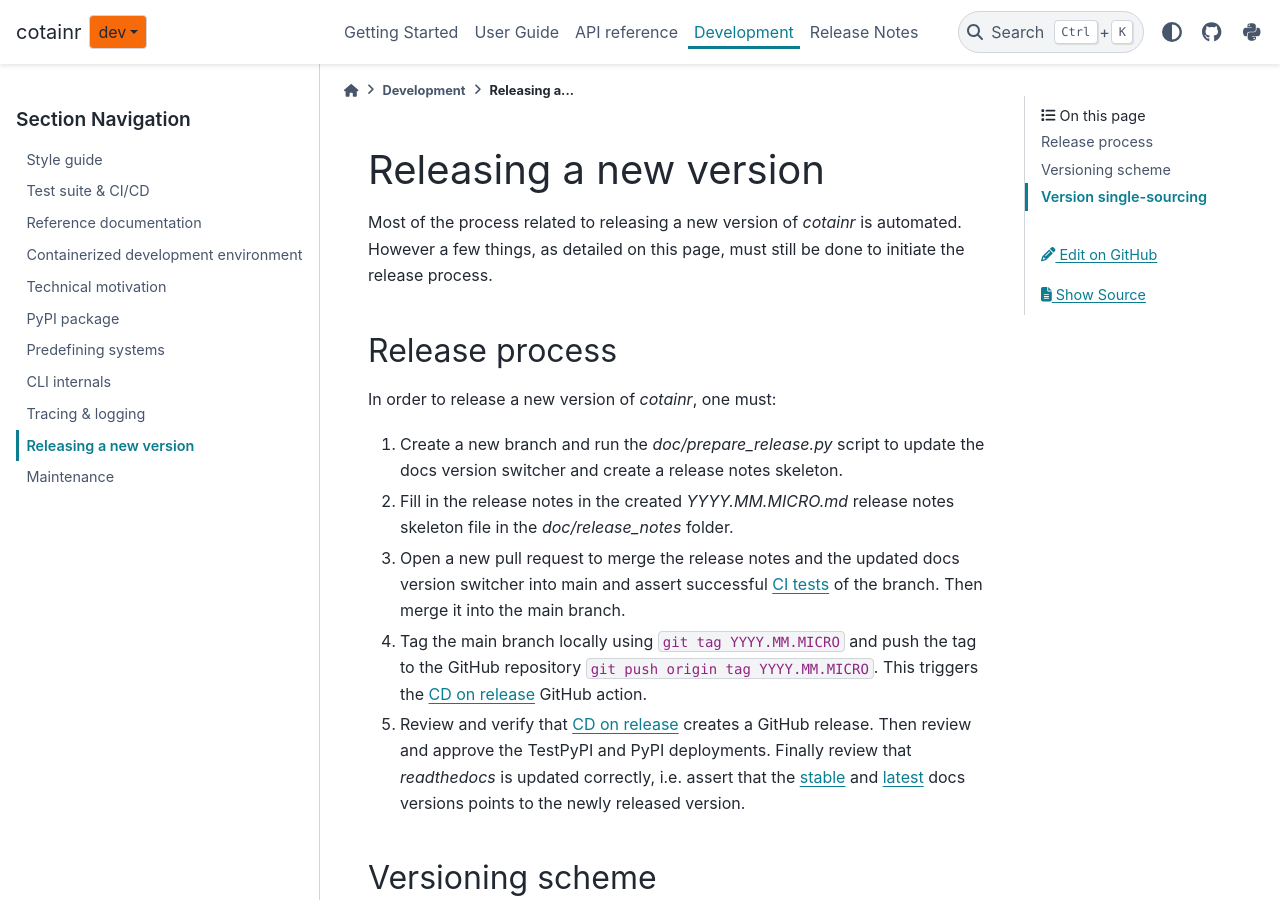
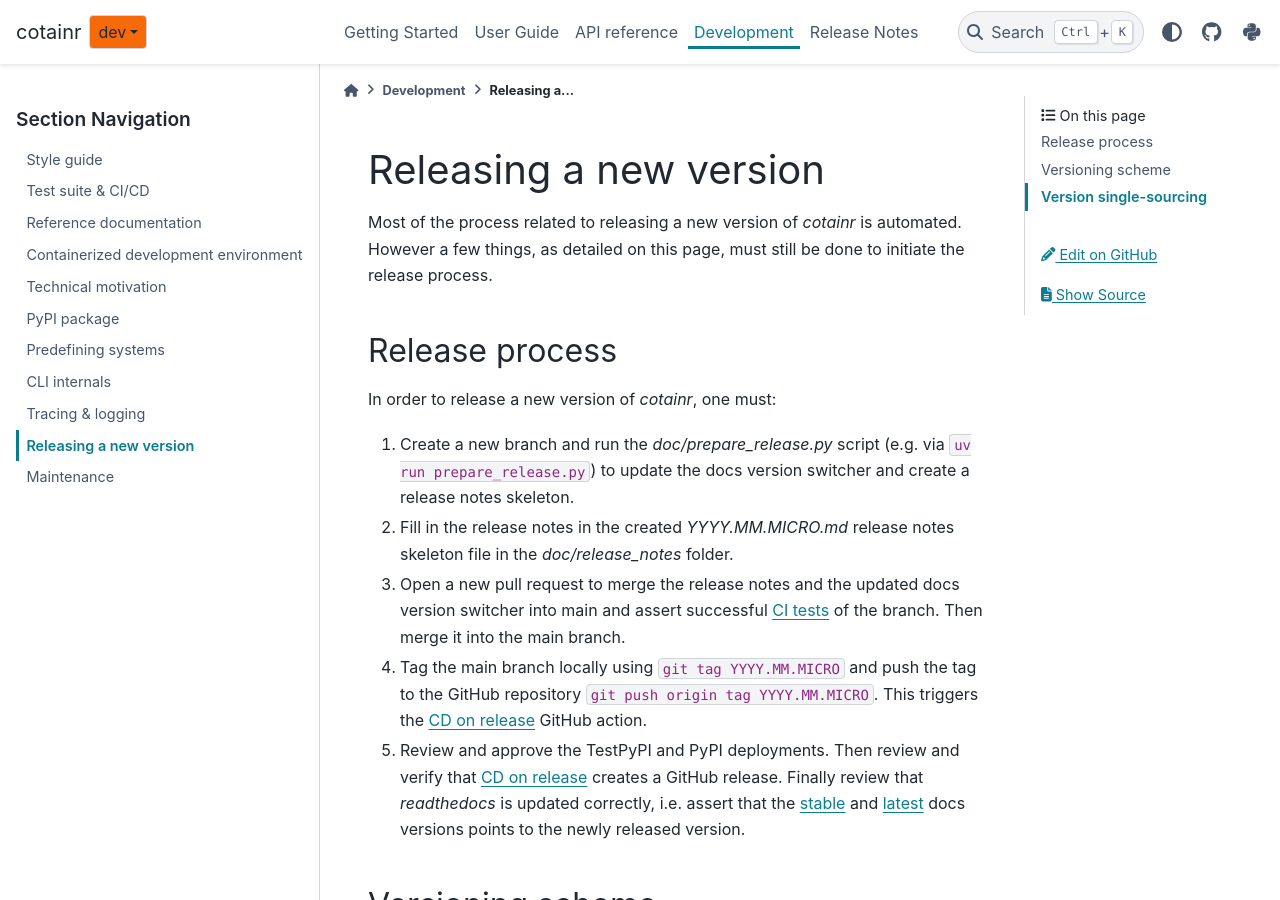
Before and after one commit to DeiC-HPC/cotainr, a Sphinx documentation site: the page built from doc/development/releasing.rst, in a window 1280 px wide and 900 px high. Built offline with Sphinx 7.4.7 and the PyData theme 0.15.4, drawn with Linux system fonts in a browser that asks for light colours; pages that are not in the unit, such as notebooks, are missing from menus; the version number could not be read and is left out; some of the changed text lies outside the part shown.

Commit message:
Minor updates to release notes docs.

```diff
--- a/doc/development/releasing.rst
+++ b/doc/development/releasing.rst
@@ -9,11 +9,11 @@ Release process
 ---------------
 In order to release a new version of `cotainr`, one must:
 
-1. Create a new branch and run the `doc/prepare_release.py` script to update the docs version switcher and create a release notes skeleton.
+1. Create a new branch and run the `doc/prepare_release.py` script (e.g. via :code:`uv run prepare_release.py`) to update the docs version switcher and create a release notes skeleton.
 2. Fill in the release notes in the created `YYYY.MM.MICRO.md` release notes skeleton file in the `doc/release_notes` folder.
 3. Open a new pull request to merge the release notes and the updated docs version switcher into main and assert successful :ref:`CI tests <continuous_integration>` of the branch. Then merge it into the main branch.
 4. Tag the main branch locally using :code:`git tag YYYY.MM.MICRO` and push the tag to the GitHub repository :code:`git push origin tag YYYY.MM.MICRO`. This triggers the :ref:`CD on release <continuous_integration>` GitHub action.
-5. Review and verify that :ref:`CD on release <continuous_integration>` creates a GitHub release. Then review and approve the TestPyPI and PyPI deployments. Finally review that `readthedocs` is updated correctly, i.e. assert that the `stable <https://cotainr.readthedocs.io/en/stable>`_ and `latest <https://cotainr.readthedocs.io/en/latest>`_ docs versions points to the newly released version.
+5. Review and approve the TestPyPI and PyPI deployments. Then review and verify that :ref:`CD on release <continuous_integration>` creates a GitHub release. Finally review that `readthedocs` is updated correctly, i.e. assert that the `stable <https://cotainr.readthedocs.io/en/stable>`_ and `latest <https://cotainr.readthedocs.io/en/latest>`_ docs versions points to the newly released version.
 
 .. _version-scheme:
 
```
Also changed, not shown: other parts of doc/development/releasing.rst (+1 -1 lines).
